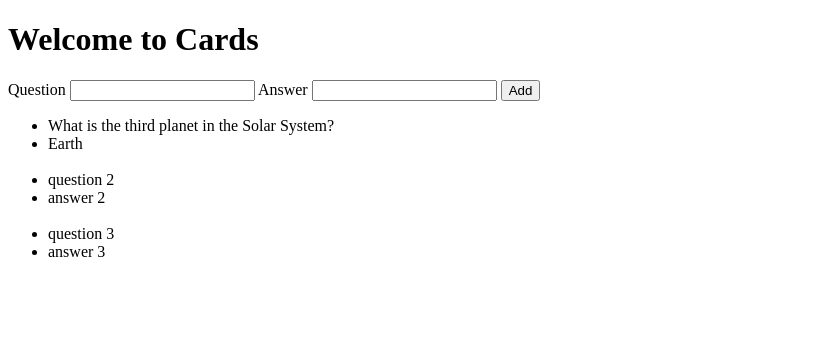
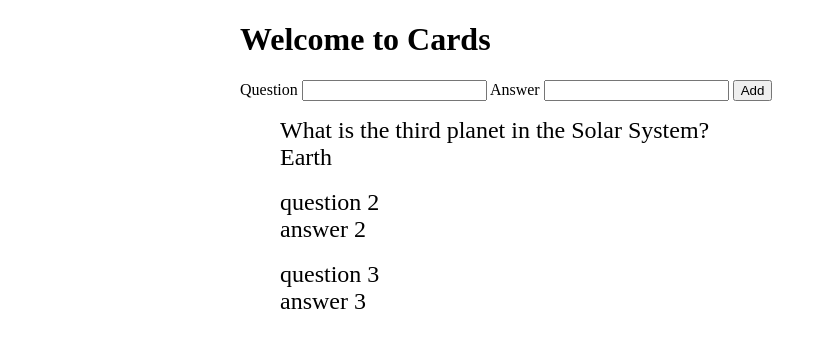
Before and after one commit to buscaroli/futureproof-lap4-week1-day2-flask-api-exercise, a Flask app: page / in a window 1280 px wide. Shown: the top 348 px of the page, without its empty margins (0-827 px from the left). Run offline with Flask 2, Linux system fonts and the light colour scheme.

Commit message:
style homepage

```diff
--- a/templates/index.html
+++ b/templates/index.html
@@ -6,7 +6,16 @@
     <meta name="viewport" content="width=device-width, initial-scale=1.0">
     <title>Cards</title>
     <style>
+        body {
+            max-width: 800px;
+            margin: 0 auto;
 
+        }
+
+        li {
+            font-size: 1.5rem;
+            list-style: none;
+        }
     </style>
 </head>
 <body>
```
